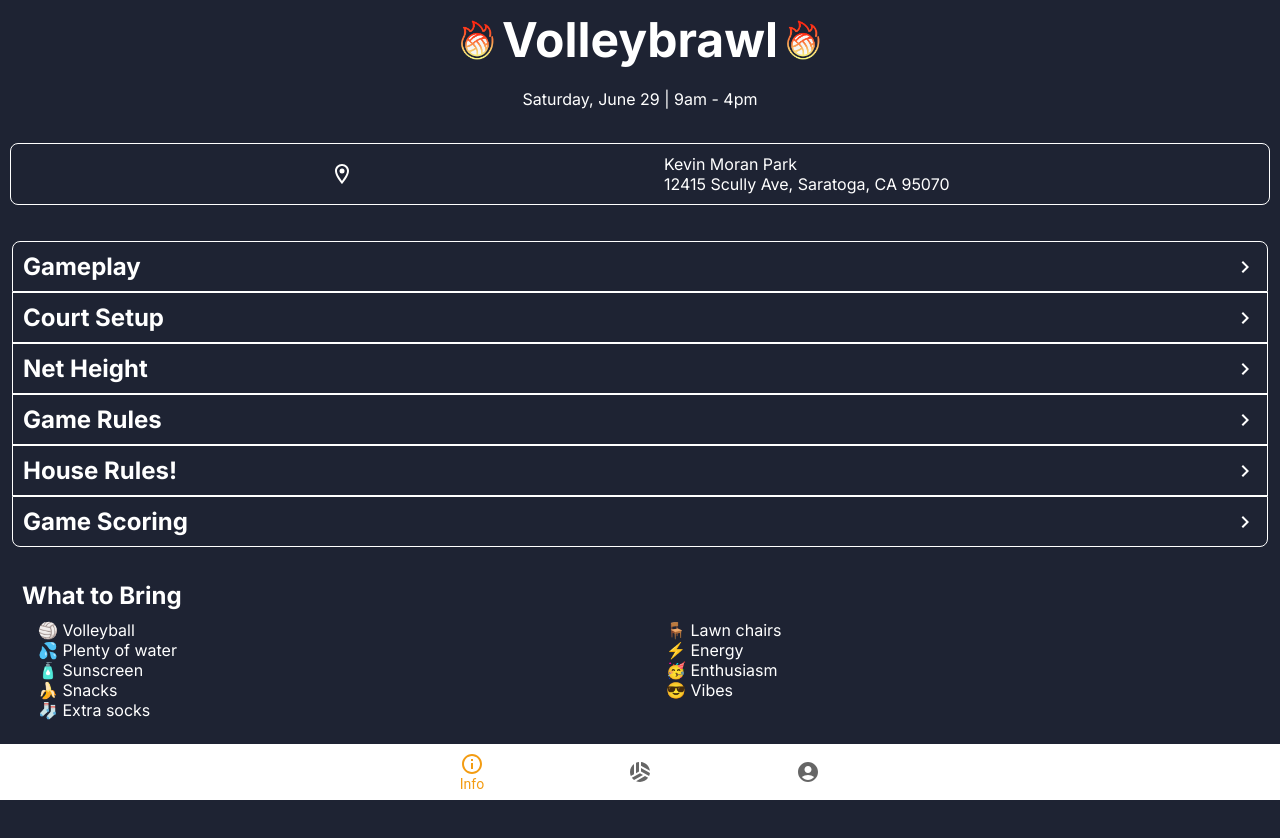
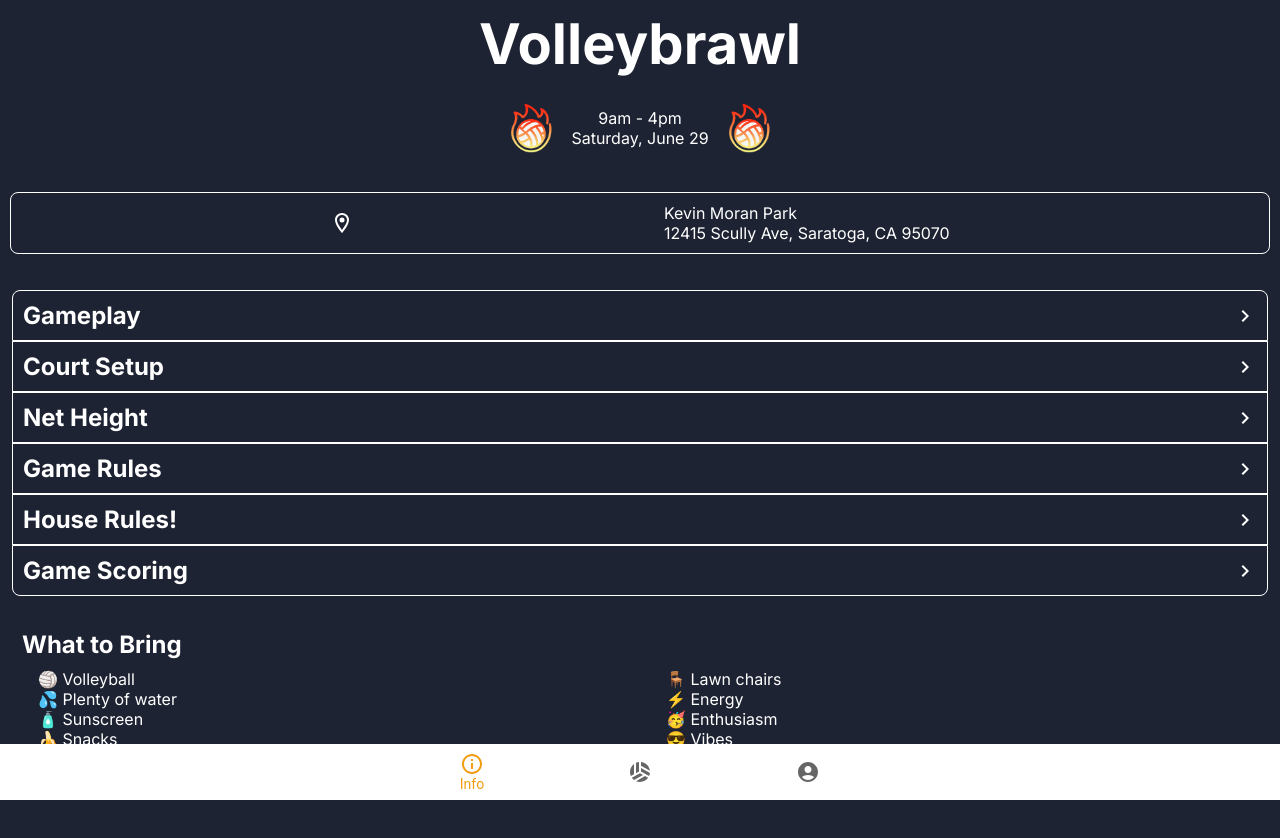
Before and after one commit to ChaseC99/volleybrawl, a Next.js app: page /info in a window 1280 px wide. Shown: the top 838 px of the page. Built offline with nearby package versions, Linux system fonts and the light colour scheme.

Commit message:
Move volleybrawl icons to datetime section

```diff
--- a/app/info/page.module.css
+++ b/app/info/page.module.css
@@ -5,19 +5,27 @@
     padding: 10px;
     gap: 20px;
     color: white;
-    margin-bottom: 16px;
+    margin-bottom: 8px;
 }
 
 .header h1 {
     display: flex;
     align-items: center;
-    font-size: 3em;
+    font-size: 3.5em;
 }
 
 .headerLogo {
-    width: 40px;
-    height: 40px;
+    width: 50px;
+    height: 50px;
     margin: 5px;
+}
+
+.datetime {
+    display: flex;
+    flex-direction: row;
+    align-items: center;
+    gap: 10px;
+    text-align: center;
 }
 
 .eventInfo {
--- a/app/info/page.tsx
+++ b/app/info/page.tsx
@@ -6,12 +6,16 @@ export default function Info() {
     return (
         <div className={styles.infoPage}>
             <div className={styles.header}>
-                <h1>
+                <h1>Volleybrawl</h1>
+                <div className={styles.datetime}>
                     <img src="/volleybrawl.png" alt="Volleybrawl logo" className={styles.headerLogo} />
-                    Volleybrawl
+                    <div>
+                        <p>9am - 4pm</p>
+                        <p>Saturday, June 29</p>
+                    </div>
                     <img src="/volleybrawl.png" alt="Volleybrawl logo" className={styles.headerLogo} />
-                </h1>
-                <p>Saturday, June 29 | 9am - 4pm</p>
+                </div>
+
             </div>
 
             <a
```
